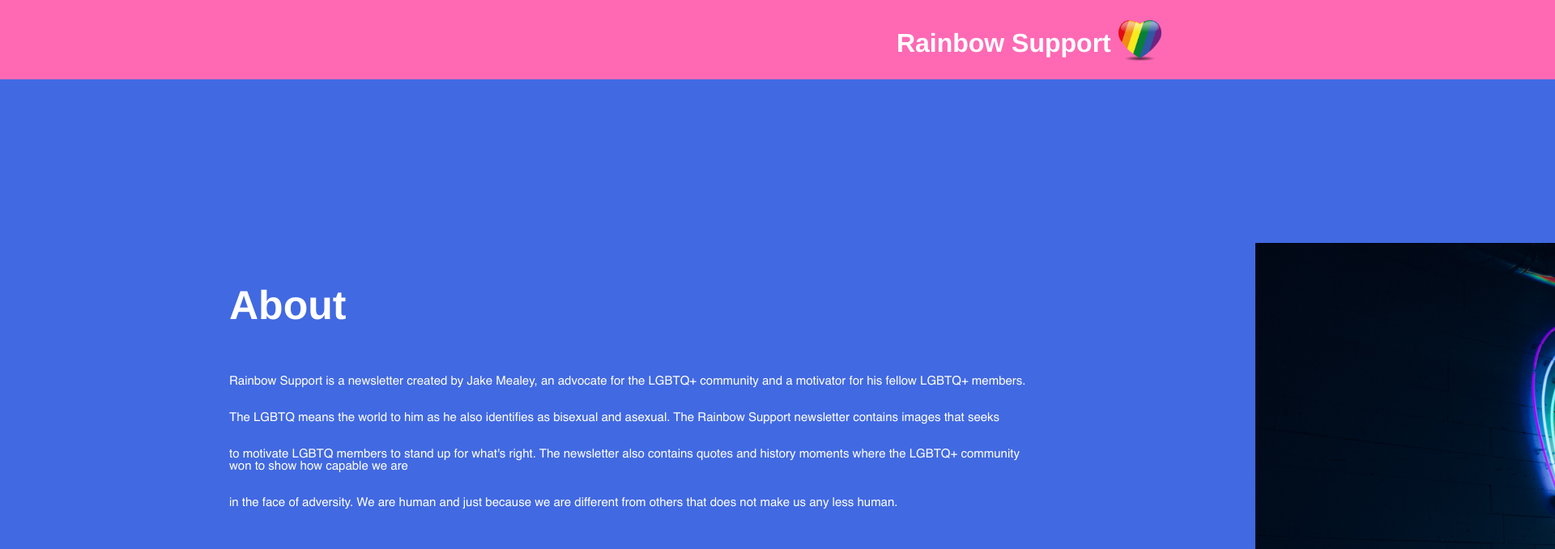
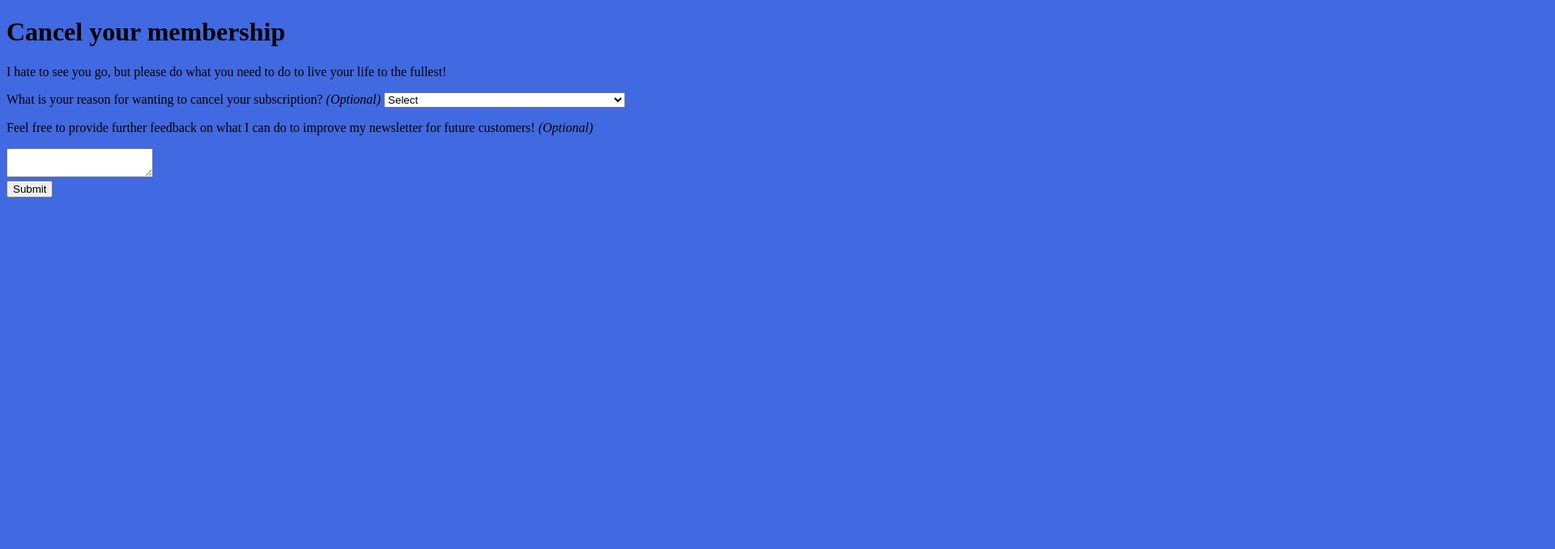
Before and after one commit to mjmealey/central-page, a plain HTML site: page index.html in a window 1280 px wide. Shown: the top 678 px of the page at 81% size, 1920 px wide, since content can reach past the window. Drawn offline with Linux system fonts and the light colour scheme.

Commit message:
Update index.html

```diff
--- a/index.html
+++ b/index.html
@@ -1,35 +1,46 @@
 <!DOCTYPE html>
 <html lang="en">
-<head>
-    <meta charset="UTF-8">
+  <head>
+    <meta charset="UTF-8" />
     <link rel="stylesheet" href="style.css">
     <script src="app.js" defer></script>
-    <meta http-equiv="X-UA-Compatible" content="IE=edge">
-    <meta name="viewport" content="width=device-width, initial-scale=1.0">
-    <title>Document</title>
-</head>
-<body>
-    <header>
-    <div id="container">
-    <h1> Rainbow Support <img class="size" src="lgbtqheart.png"> </h1>
-    <div id="links">
-    <button class="button" id="signUp">Sign Up</button>
-    <button class="button" id="update">Update Card Information</button>
-    <button class="button" id="cancel">Cancel Subscription</button>
-    </header>
-    <div id="aboutContainer">
-        <h2 id="summary" class="about">About</h2>
-        <p class="about">Rainbow Support is a newsletter created by Jake Mealey, an advocate for the LGBTQ+ community and a motivator for his fellow LGBTQ+ members. </p>
-        <p class="about">The LGBTQ means the world to him as he also identifies as bisexual and asexual. The Rainbow Support newsletter contains images that seeks </p>
-        <p class="about">to motivate LGBTQ members to stand up for what's right. The newsletter also contains quotes and history moments where the LGBTQ+ community won to show how capable we are </p>
-        <p class="about">in the face of adversity. We are human and just because we are different from others that does not make us any less human.  </p></p>
-    </div>
+    <meta http-equiv="X-UA-Compatible" content="IE=edge" />
+    <meta name="viewport" content="width=device-width, initial-scale=1.0" />
+    <title>Cancel your membership</title>
+  </head>
+  <body>
+    <div class="cancelContainer">
+      <form id="cancelMembership">
+        <div class="cancelOne">
+        <h1>Cancel your membership</h1>
+        <p class="cancel">
+          I hate to see you go, but please do what you need to do to live your
+          life to the fullest!
+        </p>
+
+        <label for="cancelReason" class="cancelLabel"
+          >What is your reason for wanting to cancel your subscription?
+          <em>(Optional)</em>
+          <select id="cancelReason">
+            <option value="select">Select</option>
+            <option value="content">
+              I didn't like the content shown in the newsletter
+            </option>
+            <option value="interest">I lost interest</option>
+            <option value="tooMany">Too many newsletters</option>
+          </select>
+            <p class="messagePrompt">Feel free to provide further feedback on what I can do to improve my newsletter for future customers!  <em>(Optional)</em></p>
+            <textarea id="optionalMessage"  maxLength="500"></textarea>
+        </div>
+
+          </label>
+        </label>
+        </form>
+        <button id="submit">Submit</button>
+      </div>
 
 
-    <div id="footerContainer">
-    <footer>
-        <p>DISCLAIMER: This website is for demonstration and portfolio purposes only! Do not try to make any purchases on here!</p>
-    </footer>
-</div>
-</body>
+
+
+  </body>
 </html>
```
